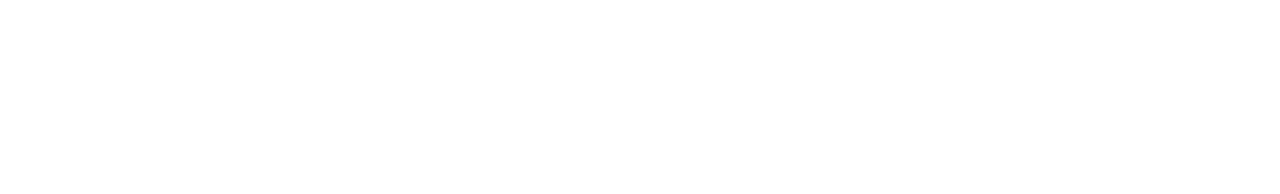
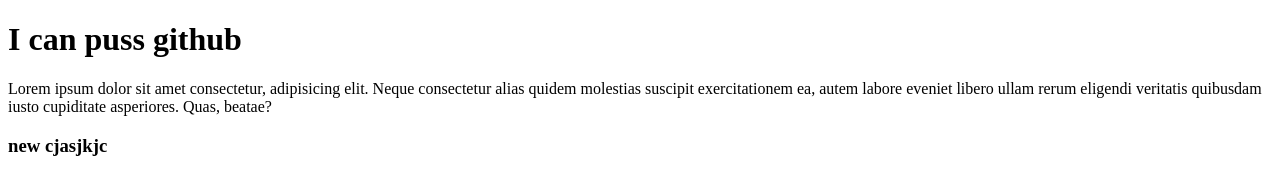
Before and after one commit to hossain2021/my-secound-repo, a plain HTML site: page index.html in a window 1280 px wide. Drawn offline with Linux system fonts and the light colour scheme.

Commit message:
added header

```diff
--- a/index.html
+++ b/index.html
@@ -7,6 +7,8 @@
     <title>my-secound-repo</title>
 </head>
 <body>
-
+    <h1> I can puss github</h1>
+    <p>Lorem ipsum dolor sit amet consectetur, adipisicing elit. Neque consectetur alias quidem molestias suscipit exercitationem ea, autem labore eveniet libero ullam rerum eligendi veritatis quibusdam iusto cupiditate asperiores. Quas, beatae?</p>
+    <h3>new cjasjkjc</h3>
 </body>
 </html>
```
